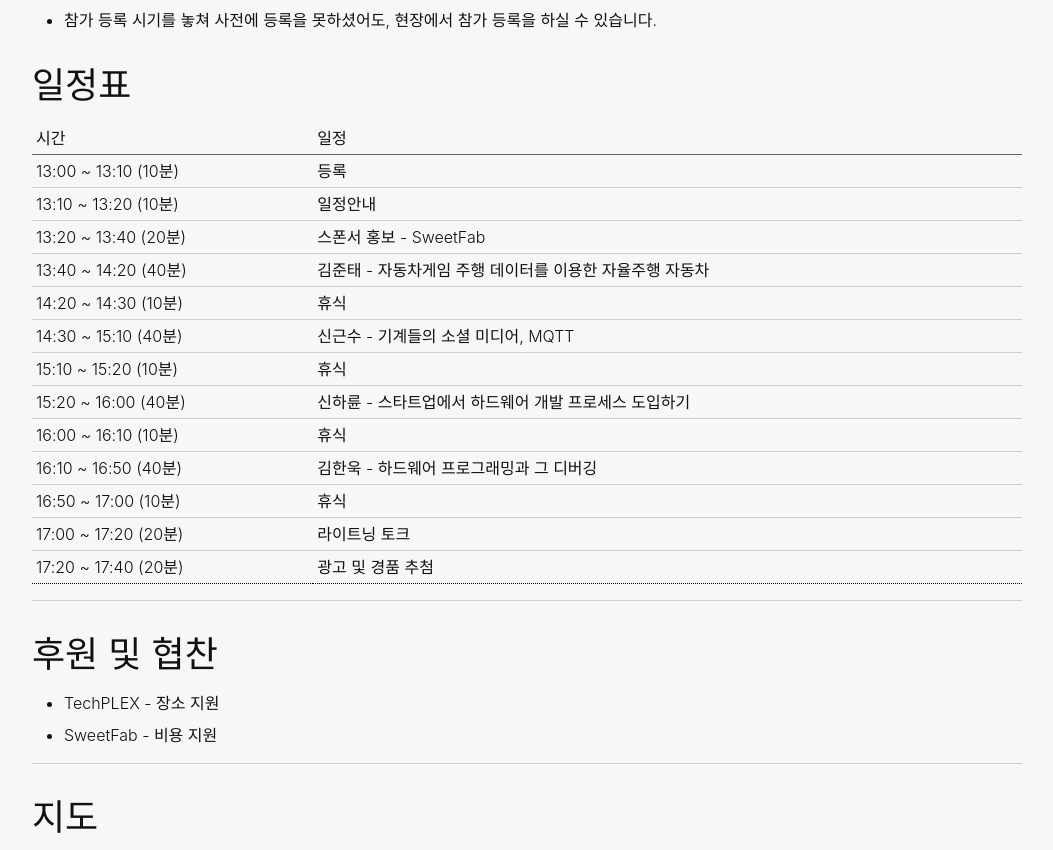
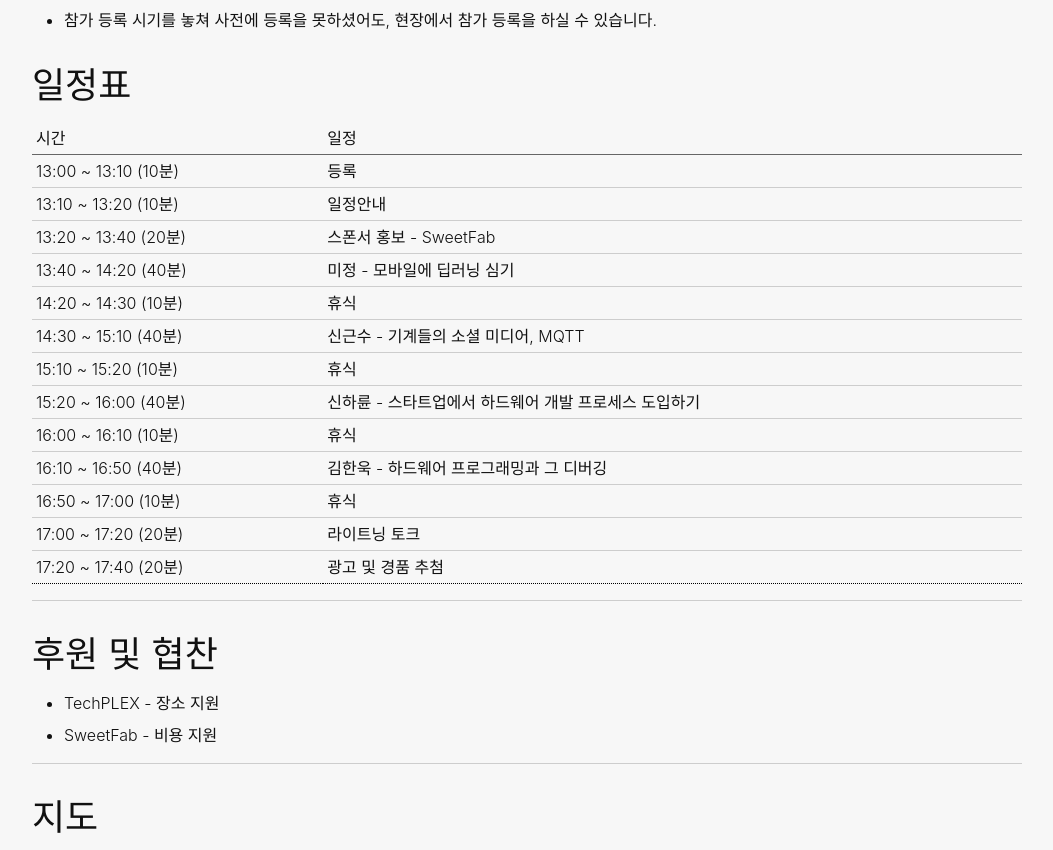
Before and after one commit to ubuntu-kr/events, a Jekyll site: the page built from _posts/2018-04-15-ubuntu-fest.md, in a window 1280 px wide and 900 px high, scrolled down 1874 px, cut to the strip 0-850 px from the top of the window. Shown: the whole strip, without its empty margins (113-1166 px from the left). Built offline with Jekyll 4.4.1, drawn with Linux system fonts in a browser that asks for light colours; some web fonts are replaced.

Commit message:
일정 수정

```diff
--- a/_posts/2018-04-15-ubuntu-fest.md
+++ b/_posts/2018-04-15-ubuntu-fest.md
@@ -42,7 +42,7 @@
 13:00 ~ 13:10 (10분) |	등록
 13:10 ~ 13:20 (10분) |	일정안내
 13:20 ~ 13:40 (20분) |	스폰서 홍보 - SweetFab
-13:40 ~ 14:20 (40분) |	김준태 - 자동차게임 주행 데이터를 이용한 자율주행 자동차
+13:40 ~ 14:20 (40분) |	미정 - 모바일에 딥러닝 심기
 14:20 ~ 14:30 (10분) |	휴식
 14:30 ~ 15:10 (40분) |	신근수 - 기계들의 소셜 미디어, MQTT
 15:10 ~ 15:20 (10분) |	휴식
```
